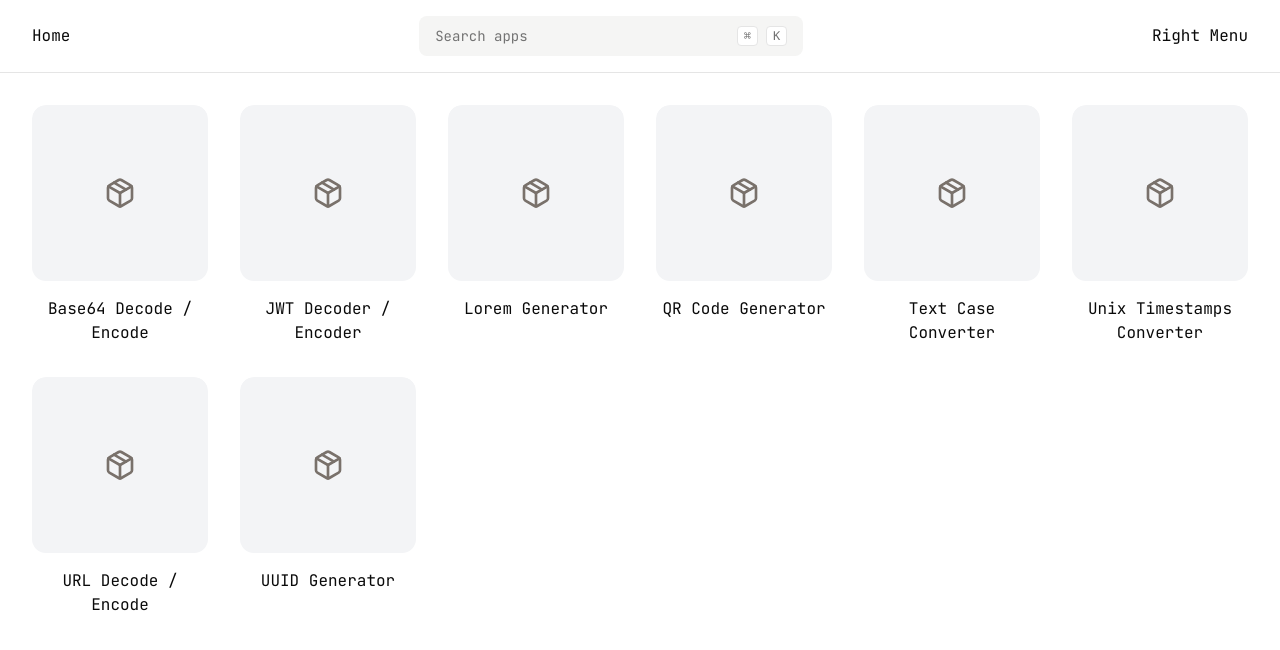
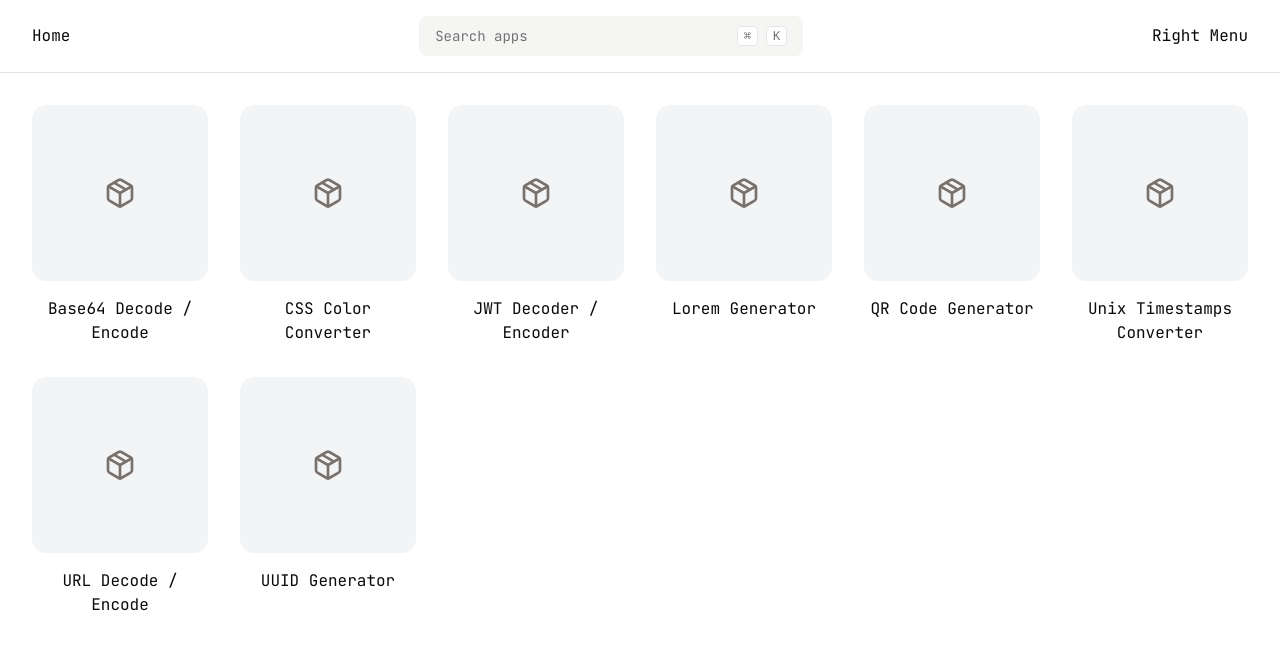
Before and after one commit to Novsochetra/dev-utils, a React (Vite) app: page / in a window 1280 px wide. Shown: the top 650 px of the page. Built offline with nearby package versions, Linux system fonts and the light colour scheme.

Commit message:
chore: adding navigation animation to css color converter

```diff
--- a/src/core/index.css
+++ b/src/core/index.css
@@ -154,3 +154,16 @@ input[type="color"]::-moz-focus-inner {
 input[type="file"]::file-selector-button {
   @apply py-1 rounded-md cursor-pointer;
 }
+
+/* Hide scrollbar for Chrome, Safari and Edge */
+.scrollbar-hidden::-webkit-scrollbar {
+  display: none;
+}
+
+/* Hide scrollbar for Firefox */
+.scrollbar-hidden {
+  scrollbar-width: none;
+  /* Firefox */
+  -ms-overflow-style: none;
+  /* IE 10+ */
+}
--- a/src/main-app/dashboard.tsx
+++ b/src/main-app/dashboard.tsx
@@ -3,11 +3,15 @@ import { Link } from "react-router";
 
 import { getMiniApps } from "@/core/mini-app-registry";
 import { Navbar } from "@/vendor/components/navbar";
+import { AnimatePresence } from "framer-motion";
+import { AnimatedPage } from "@/vendor/components/animate-page";
 
 function App() {
   const miniApps = getMiniApps();
 
   return (
+    <AnimatePresence mode="wait">
+      <AnimatedPage key="dashboard-main-app">
         <div className="">
           <Navbar showSearchBar />
 
@@ -24,6 +28,8 @@ function App() {
             })}
           </div>
         </div>
+      </AnimatedPage>
+    </AnimatePresence>
   );
 }
 
--- a/src/mini-apps/text-case-converter/index.ts
+++ b/src/mini-apps/css-color-converter/index.ts
@@ -1,10 +1,10 @@
-import { v4 } from "uuid";
 import { registerMiniApp } from "@/core/mini-app-registry";
 import { routes } from "./routes";
+import { APP_BASE_PATH, APP_ID, APP_NAME } from "./utils/constant";
 
 registerMiniApp({
-  id: v4(),
-  basePath: "/text-case-converter",
+  id: APP_ID,
+  basePath: APP_BASE_PATH,
   routes,
-  name: "Text Case Converter",
+  name: APP_NAME,
 });
--- a/src/mini-apps/css-color-converter/screens/home-screen.tsx
+++ b/src/mini-apps/css-color-converter/screens/home-screen.tsx
@@ -1,10 +1,13 @@
 import { useState } from "react";
 import { toast } from "sonner";
+import { AnimatePresence } from "framer-motion";
 
 import { Navbar } from "@/vendor/components/navbar";
 import { Label } from "@/vendor/shadcn/components/ui/label";
 import { Input } from "@/vendor/shadcn/components/ui/input";
 import { Separator } from "@/vendor/shadcn/components/ui/separator";
+import { AnimatedPage } from "@/vendor/components/animate-page";
+import { APP_ID } from "../utils/constant";
 import { convertColor } from "../utils/convert-color";
 
 export const CssColorConverterScreen = () => {
@@ -16,6 +19,8 @@ export const CssColorConverterScreen = () => {
   const [testValue, setTestValue] = useState("");
 
   return (
+    <AnimatePresence mode="wait">
+      <AnimatedPage key={APP_ID}>
         <div className="min-h-screen w-full flex flex-col">
           <Navbar showBack title="CSS Color Converter" showSearchBar={false} />
 
@@ -139,6 +144,8 @@ export const CssColorConverterScreen = () => {
             </div>
           </div>
         </div>
+      </AnimatedPage>
+    </AnimatePresence>
   );
 };
 
--- /dev/null
+++ b/src/mini-apps/css-color-converter/utils/constant.ts
@@ -0,0 +1,5 @@
+import { v4 } from "uuid";
+export const APP_NAME = "CSS Color Converter";
+
+export const APP_BASE_PATH = "/css-color-converter";
+export const APP_ID = v4();
--- /dev/null
+++ b/src/vendor/components/animate-page/index.tsx
@@ -0,0 +1,21 @@
+import { motion } from "framer-motion";
+
+export const AnimatedPage: React.FC<{
+  children: React.ReactNode;
+  key: string;
+}> = ({ children, key }) => {
+  return (
+    <motion.div
+      key={key}
+      initial={{ opacity: 0, scale: 0.98 }}
+      animate={{ opacity: 1, scale: 1 }}
+      exit={{ opacity: 0, scale: 0.98 }}
+      transition={{
+        duration: 0.2,
+        ease: "easeInOut",
+      }}
+    >
+      {children}
+    </motion.div>
+  );
+};
```
Lines whose indentation alone changed are shown as unchanged.
